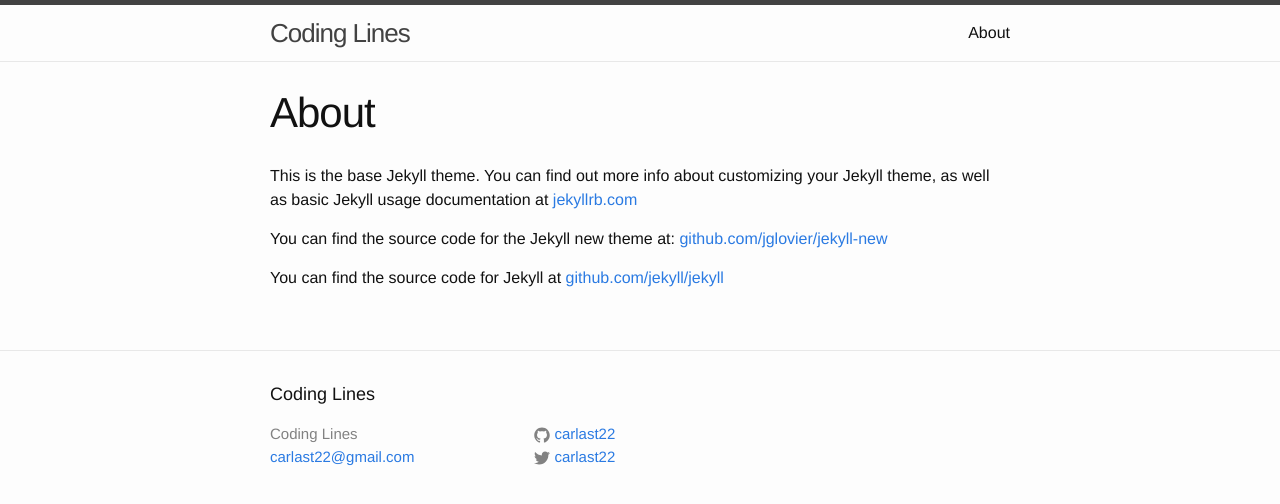
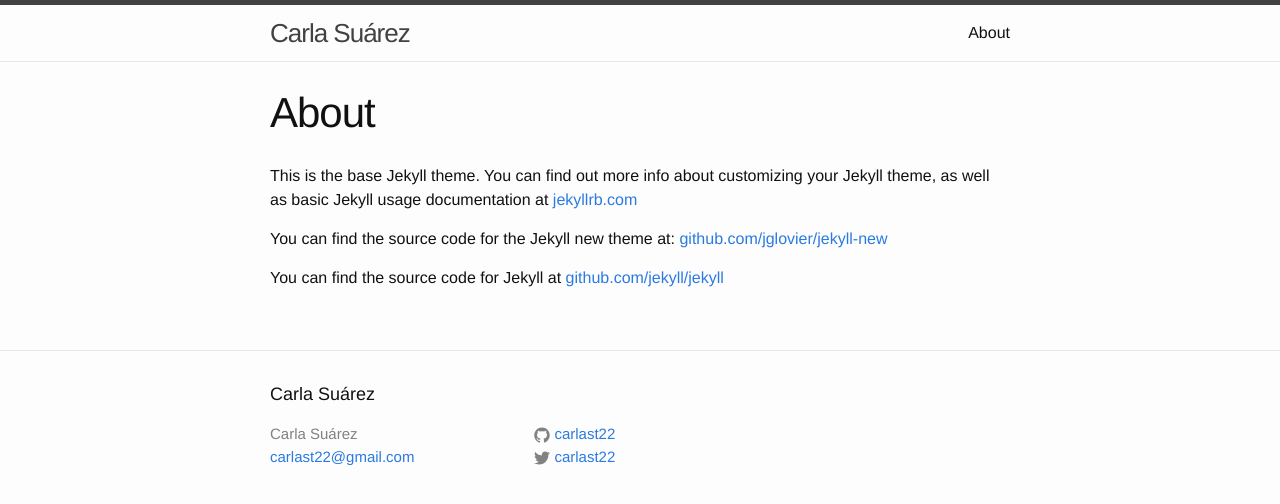
Before and after one commit to carlast22/carlast22.github.io, a Jekyll site: the page built from about.md, in a window 1280 px wide. Shown: the top 504 px of the page. Built offline with Jekyll 4.4.1, drawn with Linux system fonts in a browser that asks for light colours.

Commit message:
Update blog title

```diff
--- a/_config.yml
+++ b/_config.yml
@@ -1,5 +1,5 @@
 # Site settings
-title: Coding Lines
+title: Carla Suárez
 email: carlast22@gmail.com
 description: > # this means to ignore newlines until "baseurl:"
 
```
